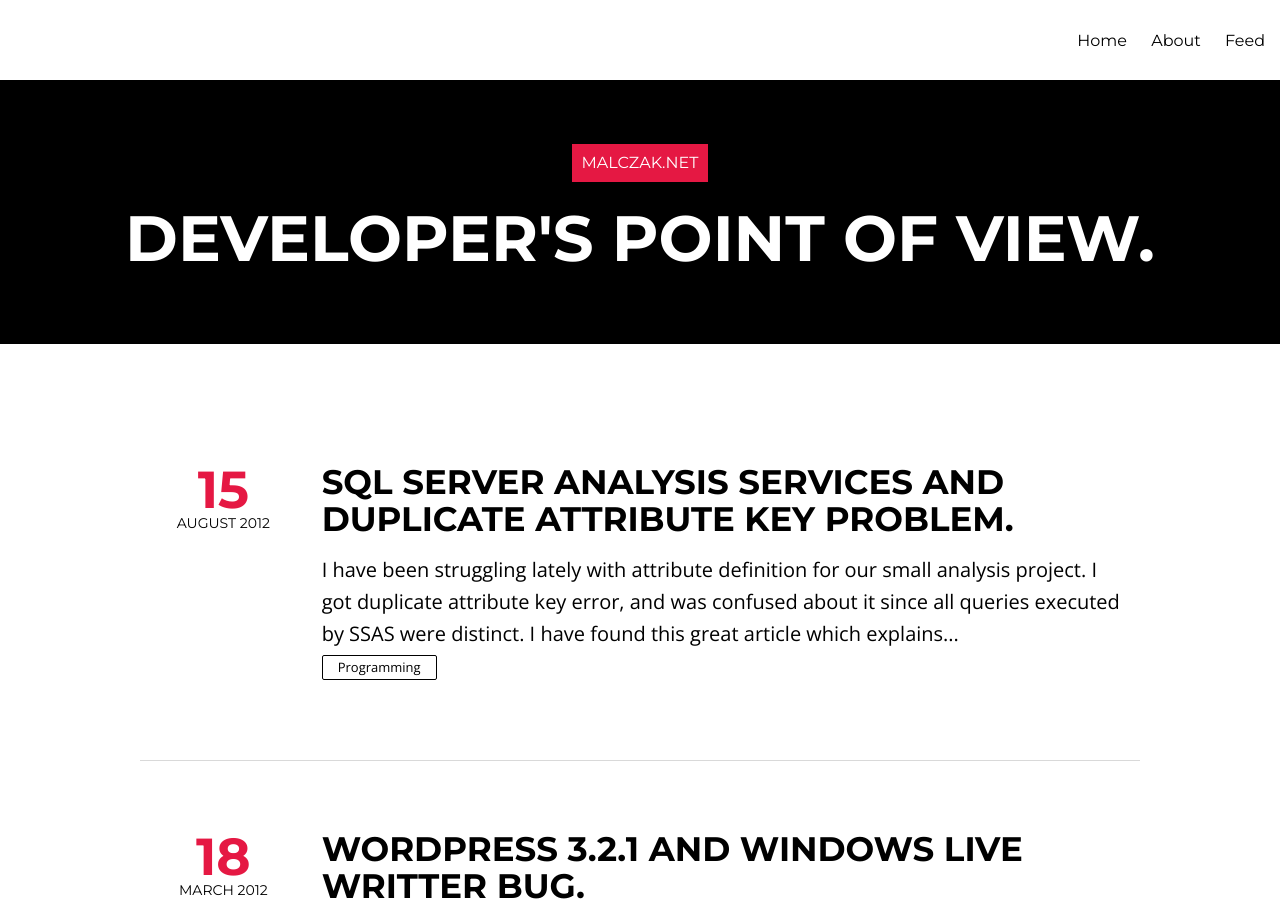
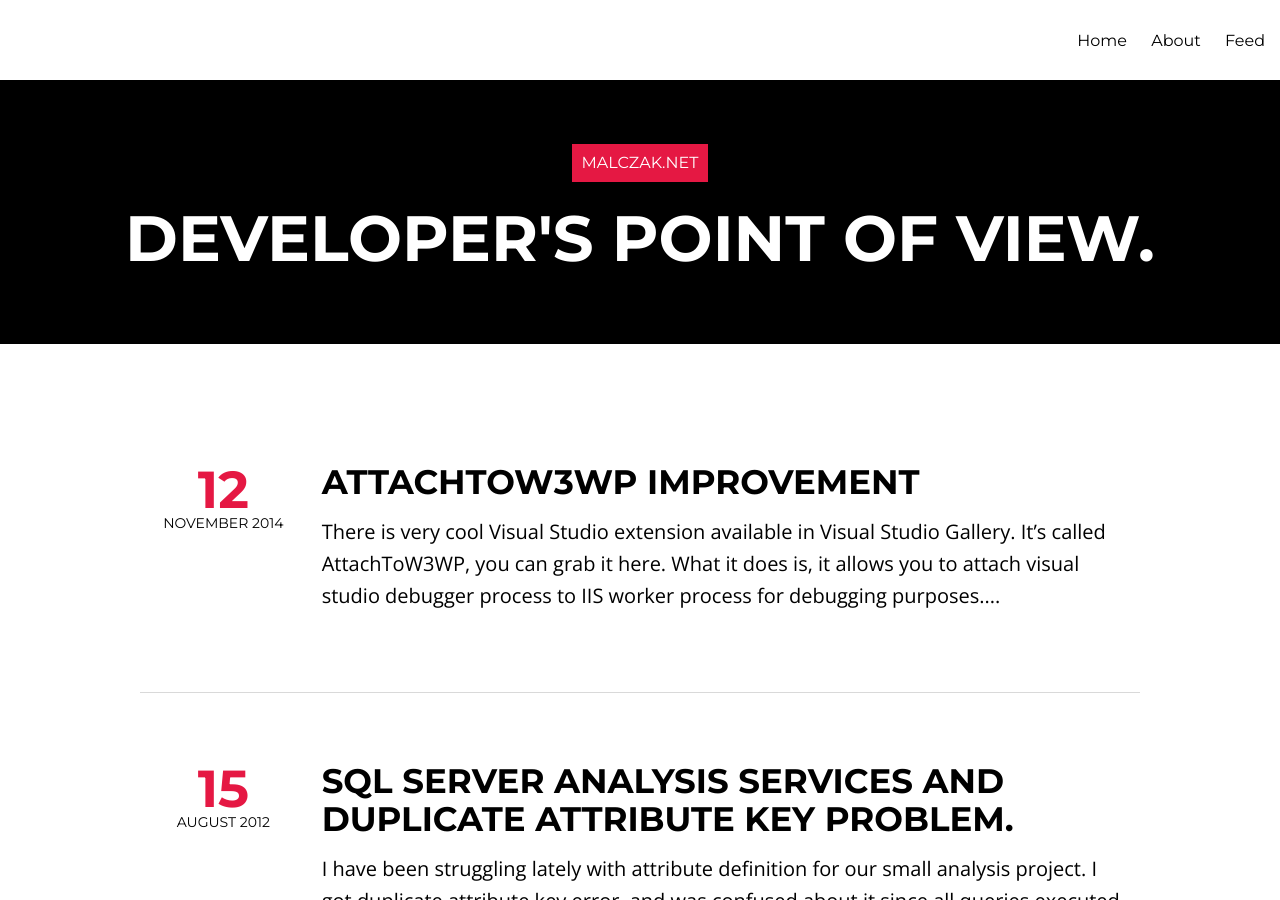
Before and after one commit to jmalczak/jmalczak.github.io, a Jekyll site: the page built from index.html, in a window 1280 px wide and 900 px high. Built offline with Jekyll 4.4.1, drawn with Linux system fonts in a browser that asks for light colours; nearby versions of some CDN libraries; the list of posts is cut into pages by our own code.

Commit message:
Added new post

```diff
--- a/_config.yml
+++ b/_config.yml
@@ -6,7 +6,7 @@ share:            false
 # Change url to your domain. Leave localhost server or blank when working locally.
 # or use the hint from http://jekyllrb.com/docs/github-pages/ to keep this the same
 # whether working locally or remotely. Start Jekyll with: jekyll serve --baseurl ''
-url:        	  http://localhost:4000
+url:        	  http://malczak.net
 
 # Owner/author information
 owner:
--- /dev/null
+++ b/_posts/2014-11-12-attachtow3wp-change.md
@@ -0,0 +1,17 @@
+---
+layout: post
+title: "AttachToW3WP improvement"
+description: Small improvement to AttachToW3WP project
+headline:
+modified: 2014-11-12 07:24:34 +0100
+tags: ['w3wp', 'iis', '.net']
+comments: true
+featured: false
+---
+There is very cool Visual Studio extension available in Visual Studio Gallery. It's called AttachToW3WP, you can grab it [here](https://visualstudiogallery.msdn.microsoft.com/14b2a959-446f-406c-bcf0-abe87fc529e7). What it does is, it allows you to attach visual studio debugger process to IIS worker process for debugging purposes. You can do all those steps manually, by using Debug -> Attach To menu, but it's just much more convenient to have just one button to do that. You can also assign keyboard shortcut for Attach To action. One minor drawback is that it opens up default browser, just after it attach to w3wp process. This is not something I have wanted, since I usually work with browser already open. I have pulled code from GitHub repo, and made small change to do not pop up browser after it is attached. If you prefer this behavior, you can find my code under:
+
+[https://github.com/jmalczak/AttachToW3WP](https://github.com/jmalczak/AttachToW3WP)
+
+Already compiled binnary is also available under:
+
+[https://github.com/jmalczak/AttachToW3WP/raw/master/Binnaries/AttachToW3WP.vsix](https://github.com/jmalczak/AttachToW3WP/raw/master/Binnaries/AttachToW3WP.vsix)
```
Also changed, not shown: 1 other file.
